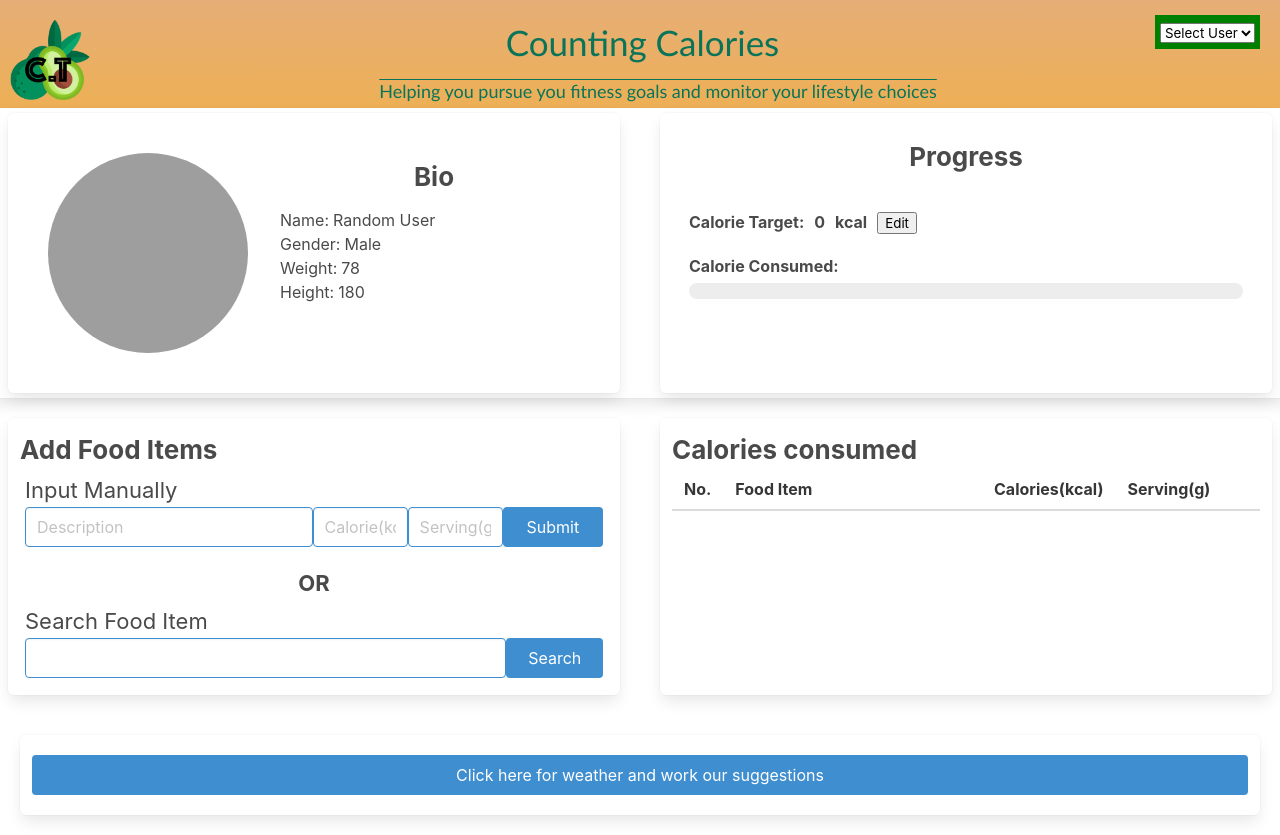
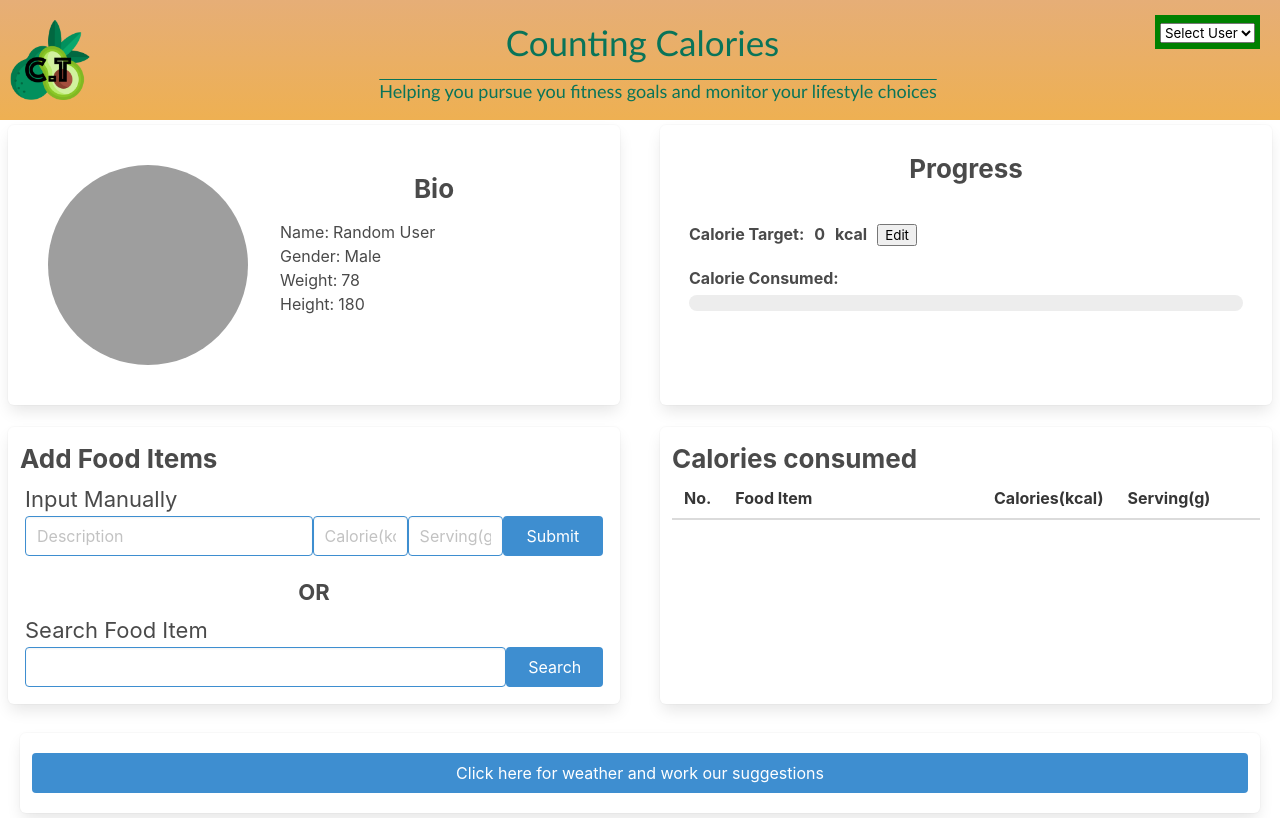
Before and after one commit to uot-project-grp/project01-calorie-tracker, a plain HTML site: page index.html in a window 1280 px wide. Drawn offline with nearby package versions, Linux system fonts and the light colour scheme; grey boxes are pictures that could not be loaded; a web font is replaced by a local one.

Commit message:
Display fixes before calendar

```diff
--- a/assets/css/style.css
+++ b/assets/css/style.css
@@ -77,7 +77,7 @@
 }
 
 .calorieSection, .searchSection {
-    margin: 20px;
+    margin: 5px 20px;
     flex: 1 40%;
 }
 
@@ -266,3 +266,7 @@
 .weatherBox {
     padding: 8px;
 }
+
+.columns {
+    margin-top: 0;
+}
--- a/index.html
+++ b/index.html
@@ -39,7 +39,7 @@
          </div>
     </div>
     <!-- hero/jumbotron start -->
-    <section class="hero boxBorder columns">
+    <section class="hero columns">
         <!-- Start avataar here -->
     <div class="bioBoxCont boxBorder">
         <div class="avataar">
```
